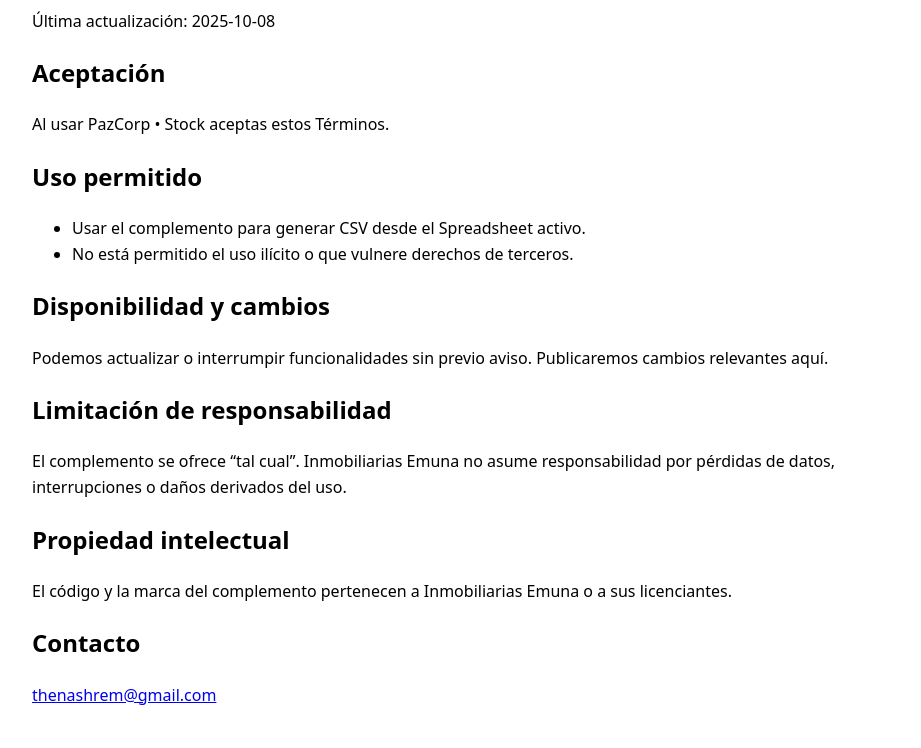
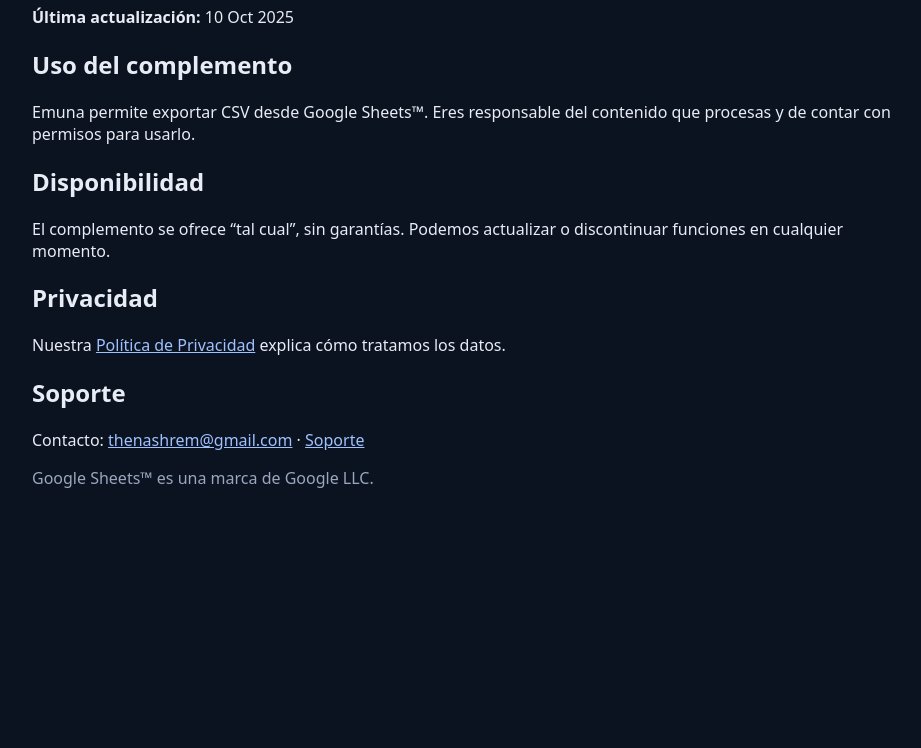
Before and after one commit to Nashrem/Nashrem.github.io, a plain HTML site: page tos.html in a window 1280 px wide. Shown: the part 104-852 px from the top of the page, without its empty margins (178-1099 px from the left). After the commit the page ends 800 px from the top, so only its background shows below. Drawn offline with Linux system fonts and the light colour scheme.

Commit message:
Update tos.html

```diff
--- a/tos.html
+++ b/tos.html
@@ -1,34 +1,28 @@
 <!doctype html>
 <html lang="es">
 <head>
-  <meta charset="utf-8">
-  <title>Términos de Servicio – PazCorp • Stock</title>
-  <meta name="viewport" content="width=device-width, initial-scale=1">
-  <style>body{font-family:system-ui,Segoe UI,Roboto,Arial,sans-serif;max-width:860px;margin:40px auto;padding:0 16px;line-height:1.6}</style>
+  <meta charset="utf-8" />
+  <meta name="viewport" content="width=device-width, initial-scale=1" />
+  <title>Términos de Servicio – Emuna</title>
+  <link rel="icon" href="/assets/logo.png" />
+  <style>body{font:16px system-ui,Segoe UI,Roboto,Arial,sans-serif;max-width:860px;margin:auto;padding:24px;color:#e8ecf4;background:#0b1220} a{color:#9fc1ff}</style>
 </head>
 <body>
   <h1>Términos de Servicio</h1>
-  <p>Última actualización: 2025-10-08</p>
+  <p><strong>Última actualización:</strong> 10 Oct 2025</p>
 
-  <h2>Aceptación</h2>
-  <p>Al usar PazCorp • Stock aceptas estos Términos.</p>
+  <h2>Uso del complemento</h2>
+  <p>Emuna permite exportar CSV desde Google Sheets™. Eres responsable del contenido que procesas y de contar con permisos para usarlo.</p>
 
-  <h2>Uso permitido</h2>
-  <ul>
-    <li>Usar el complemento para generar CSV desde el Spreadsheet activo.</li>
-    <li>No está permitido el uso ilícito o que vulnere derechos de terceros.</li>
-  </ul>
+  <h2>Disponibilidad</h2>
+  <p>El complemento se ofrece “tal cual”, sin garantías. Podemos actualizar o discontinuar funciones en cualquier momento.</p>
 
-  <h2>Disponibilidad y cambios</h2>
-  <p>Podemos actualizar o interrumpir funcionalidades sin previo aviso. Publicaremos cambios relevantes aquí.</p>
+  <h2>Privacidad</h2>
+  <p>Nuestra <a href="/privacy.html">Política de Privacidad</a> explica cómo tratamos los datos.</p>
 
-  <h2>Limitación de responsabilidad</h2>
-  <p>El complemento se ofrece “tal cual”. Inmobiliarias Emuna no asume responsabilidad por pérdidas de datos, interrupciones o daños derivados del uso.</p>
+  <h2>Soporte</h2>
+  <p>Contacto: <a href="mailto:thenashrem@gmail.com">thenashrem@gmail.com</a> · <a href="/support.html">Soporte</a></p>
 
-  <h2>Propiedad intelectual</h2>
-  <p>El código y la marca del complemento pertenecen a Inmobiliarias Emuna o a sus licenciantes.</p>
-
-  <h2>Contacto</h2>
-  <p><a href="mailto:thenashrem@gmail.com">thenashrem@gmail.com</a></p>
+  <p style="color:#9aa7bd">Google Sheets™ es una marca de Google LLC.</p>
 </body>
 </html>
```
